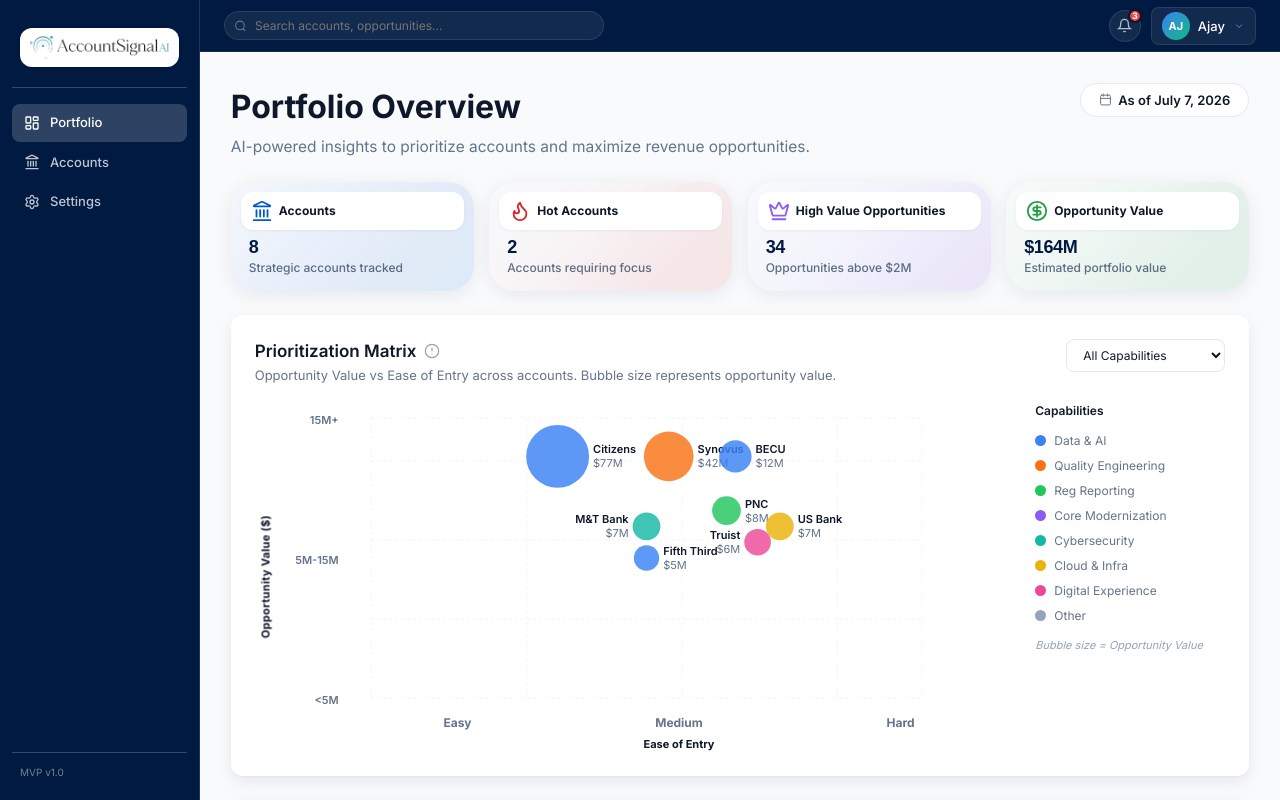
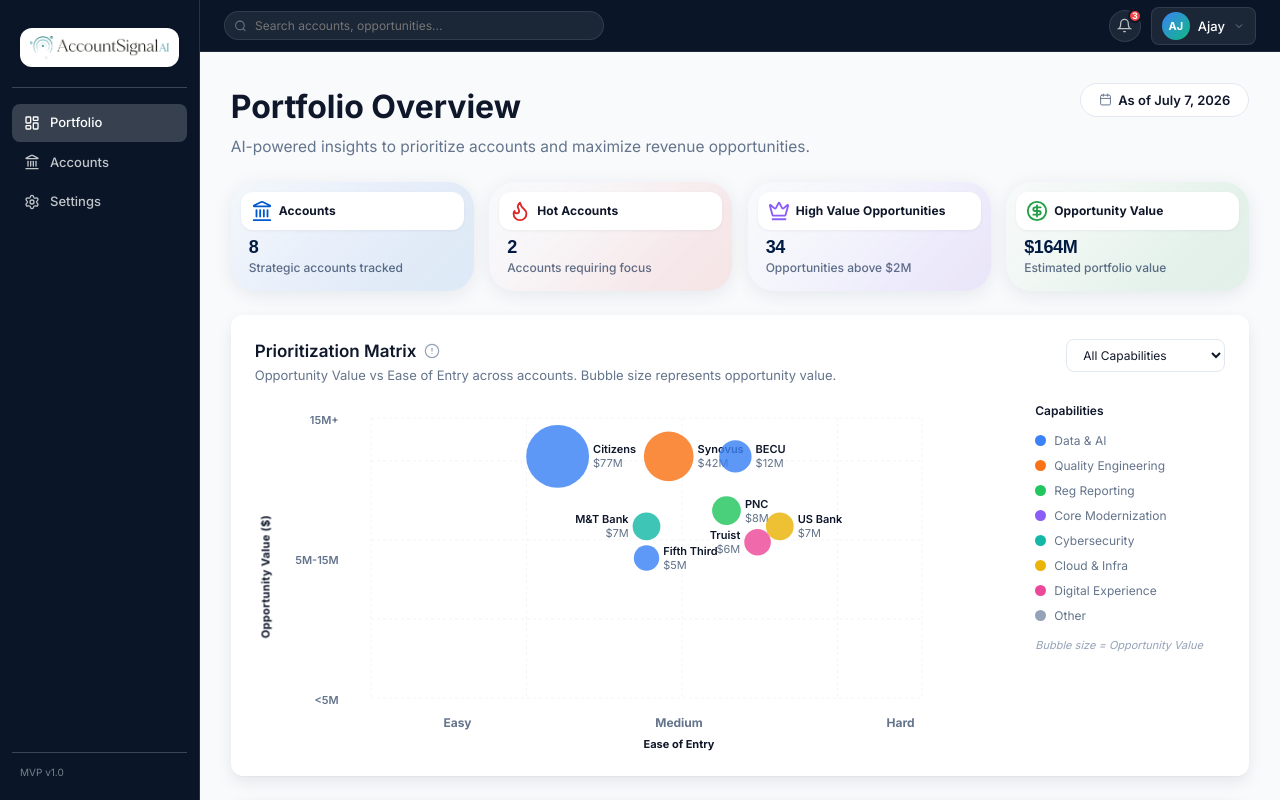
Before and after one commit to Anvita-DealAxisAI/DealAxisAI-demo-, a React (Vite) app: page / in a window 1280 px wide. Both pictures are taken after typing "name@example.com", "Sample123" into the empty fields and a click on the button "Sign in to AccountSignal AI". Shown: the top 800 px of the page. Built offline with nearby package versions, Linux system fonts and the light colour scheme.

Commit message:
Restore sidebar chrome to #0a1628 and original logo size.
Co-authored-by: Cursor <cursoragent@cursor.com>

```diff
--- a/src/components/layout/Layout.css
+++ b/src/components/layout/Layout.css
@@ -19,14 +19,14 @@
 .app-brand__logo {
   width: 100%;
   height: auto;
-  max-height: 61px;
+  max-height: 36px;
   object-fit: contain;
   display: block;
 }
 
 .app-sidebar {
   width: 200px;
-  background: #001A41;
+  background: #0a1628;
   display: flex;
   flex-direction: column;
   padding: 20px 12px;
@@ -39,7 +39,7 @@
 }
 
 .app-topbar {
-  background: #001A41;
+  background: #0a1628;
   height: 52px;
   display: flex;
   align-items: center;
```
